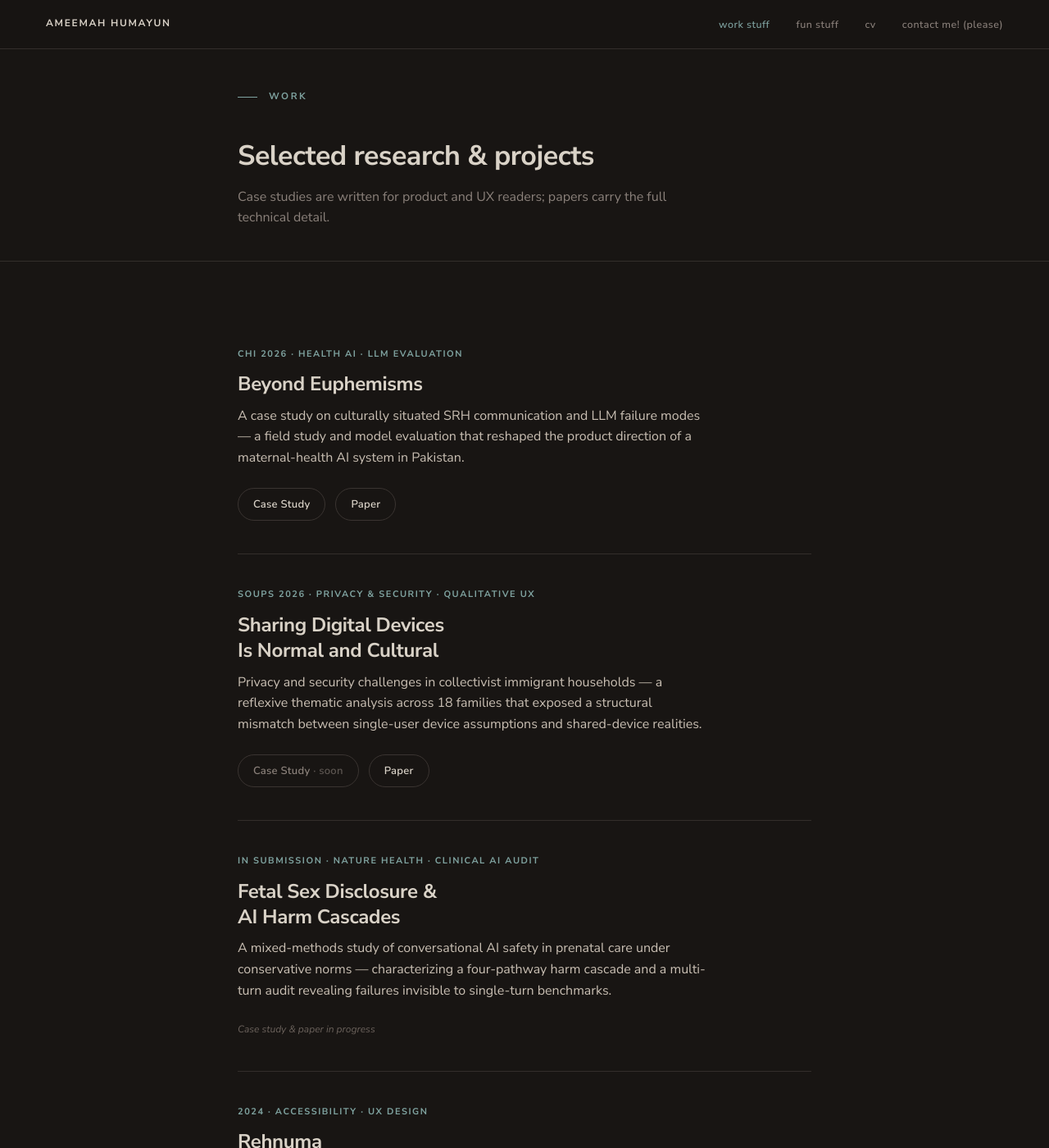
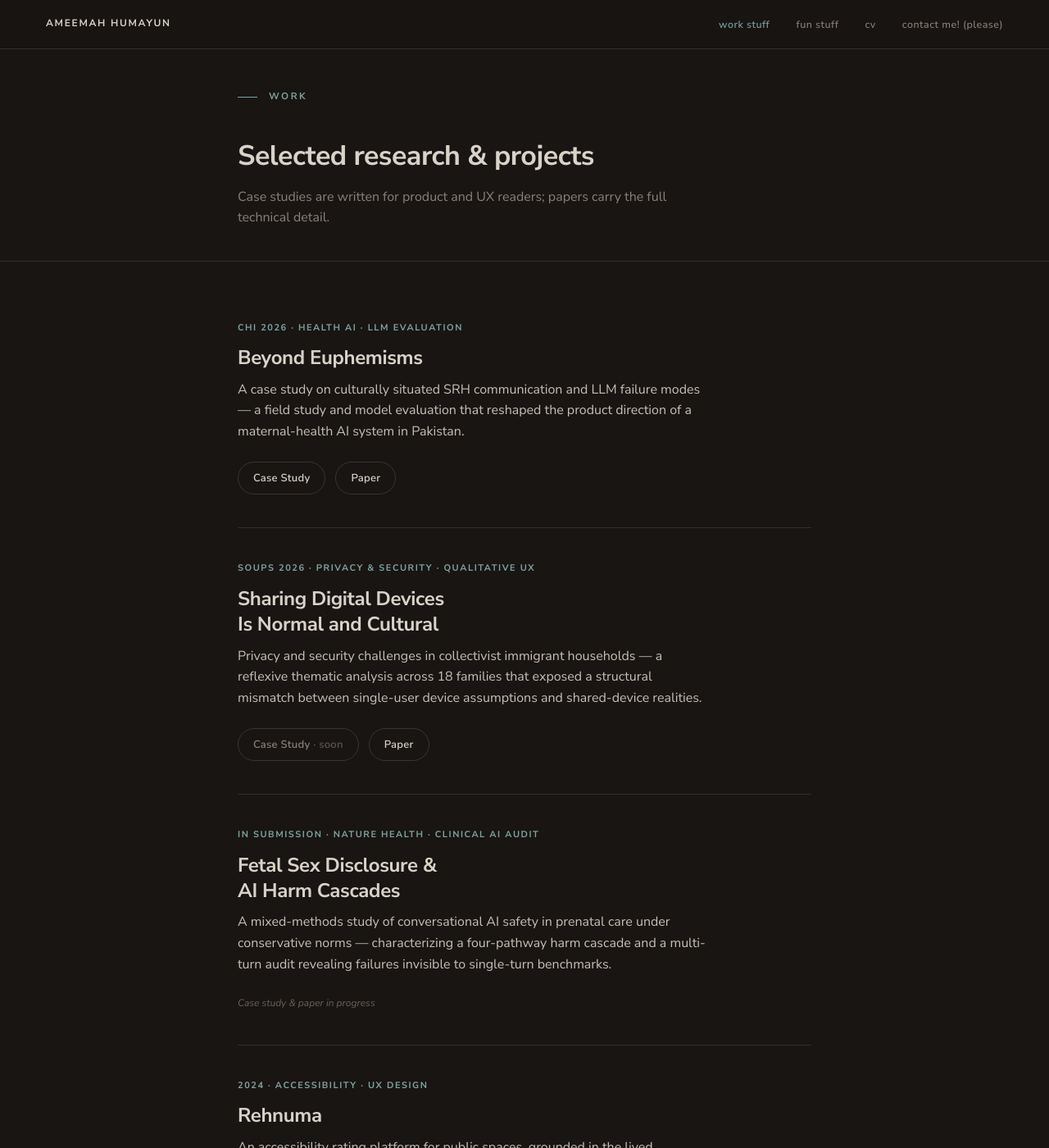
Before and after one commit to ameemahumayun/ameemahumayun.github.io, a Jekyll site: the page built from work/index.html, in a window 1280 px wide and 1400 px high. Shown: the whole window at 82% size. Built offline with Jekyll 4.4.1, drawn with Linux system fonts in a browser that asks for light colours.

Commit message:
Update layout.css

```diff
--- a/assets/css/layout.css
+++ b/assets/css/layout.css
@@ -93,7 +93,7 @@
    already provides space; the section's full top padding stacks on top). */
 .hero + .section,
 .page-head + .section {
-  padding-top: var(--space-5);
+  padding-top: var(--space-1);
 }
 .section:last-of-type { border-bottom: none; }
 
@@ -146,5 +146,9 @@
 }
 
 @media (max-width: 480px) {
-  .nav__links { display: none; }
+  /* Keep the four short links visible on phones; let them wrap/shrink
+     rather than hiding them. Stack name + links if needed. */
+  .nav__inner { flex-wrap: wrap; gap: 4px 14px; }
+  .nav__links { gap: 14px; flex-wrap: wrap; }
+  .nav__links a { font-size: 11px; letter-spacing: 0.06em; }
 }
```
